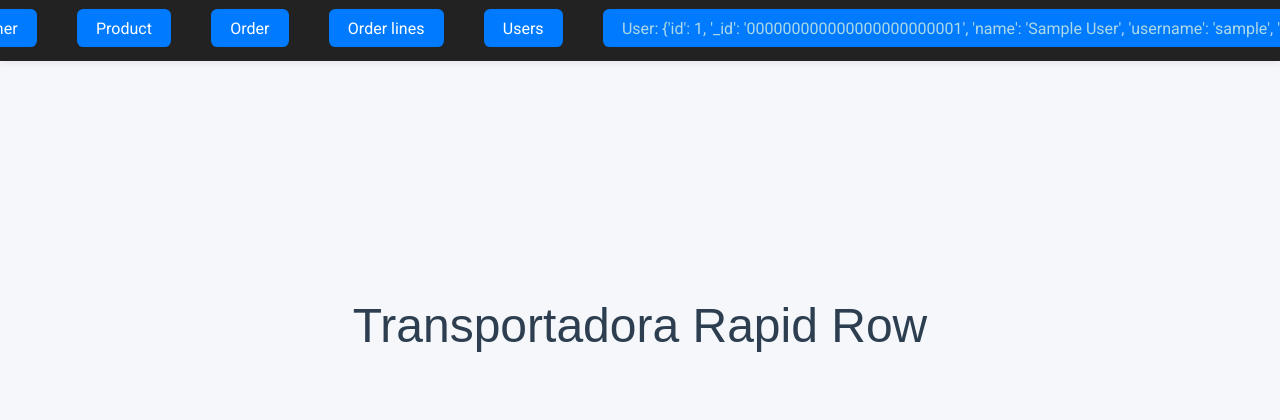
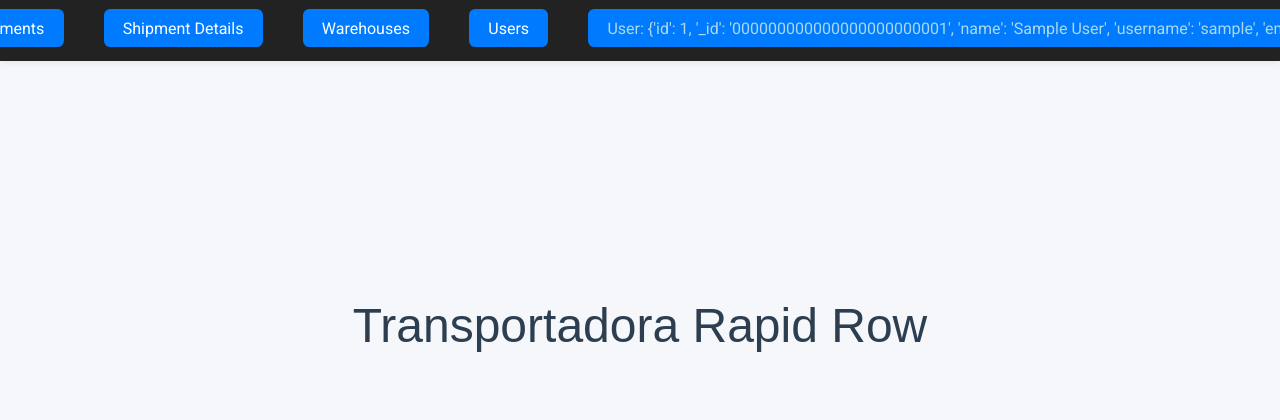
Before and after one commit to Henrique-Cunha17/g21_project, a Flask app: page / in a window 1280 px wide. Shown: the top 420 px of the page. Run offline with Flask 3, Linux system fonts and the light colour scheme; the visitor is signed in with stand-in values (Sample User, id 1); parts of the project's set-up code (start-up, migrations or seed data) failed here and were passed over; some web fonts are replaced.

Commit message:
Navbar Remake

```diff
--- a/templates/base.html
+++ b/templates/base.html
@@ -14,11 +14,10 @@
                     <li><a class="btn" href="/login">Login</a></li>
                 {% else %}
                     <li><a class="btn" href="/logoff">Logoff</a></li>
-                    <li><a class="btn" href="/Person">Person</a></li>
-                    <li><a class="btn" href="/gform/Customer">Customer</a></li>
-                    <li><a class="btn" href="/gform/Product">Product</a></li>
-                    <li><a class="btn" href="/gform/CustomerOrder">Order</a></li>
-                    <li><a class="btn" href="/subform/CustomerOrder_OrderProduct?option=''">Order lines</a></li>
+                    <li><a class="btn" href="/carriers">Carriers</a></li>
+                    <li><a class="btn" href="/shipments">Shipments</a></li>
+                    <li><a class="btn" href="/shipment_details">Shipment Details</a></li>
+                    <li><a class="btn" href="/warehouses">Warehouses</a></li>
                     <li><a class="btn" href="/Userlogin">Users</a></li>
                     <li><a class="btn" style="color:lightblue">User: {{ulogin}}</a></li>
                 {% endif %}
```
